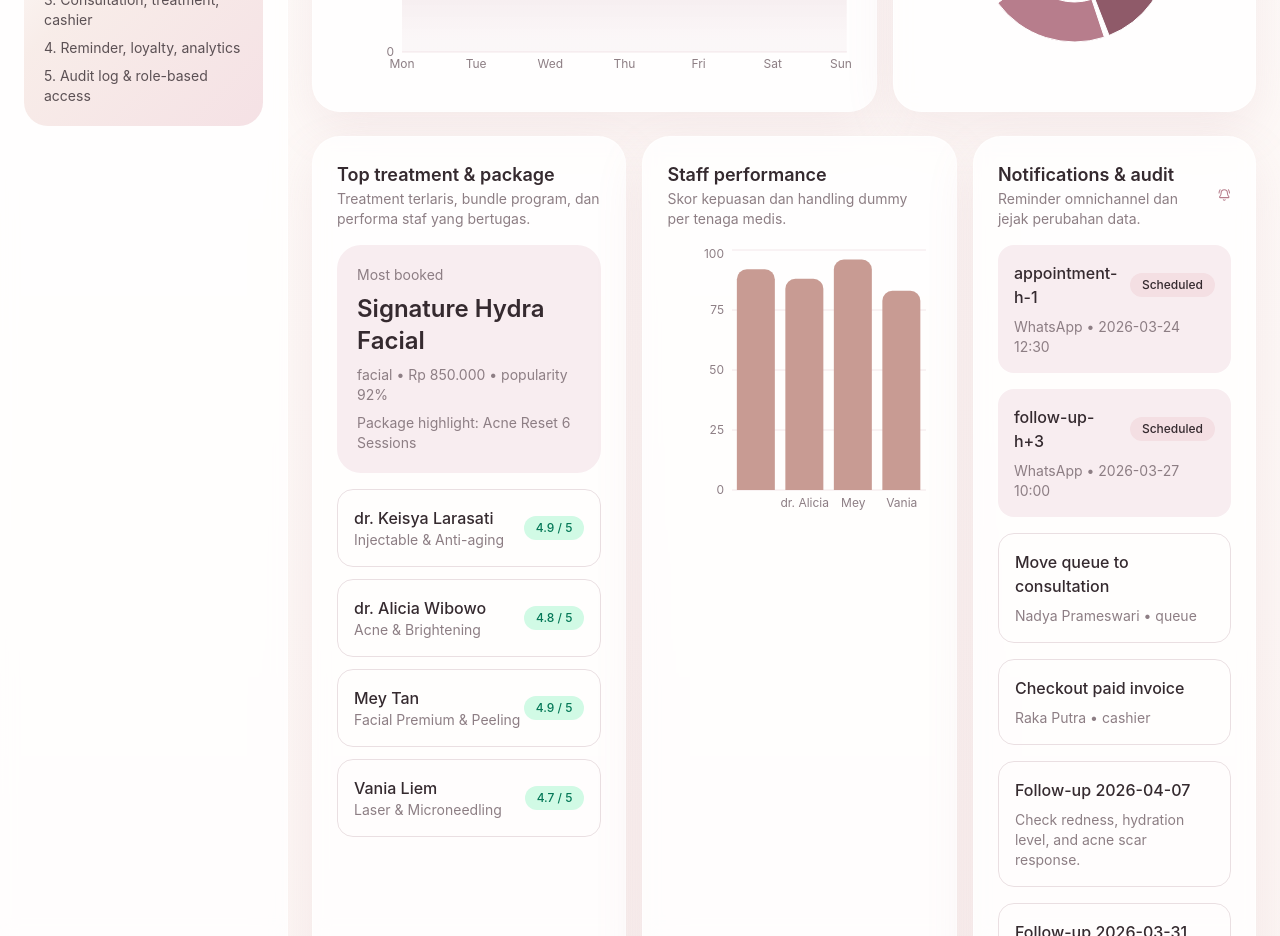
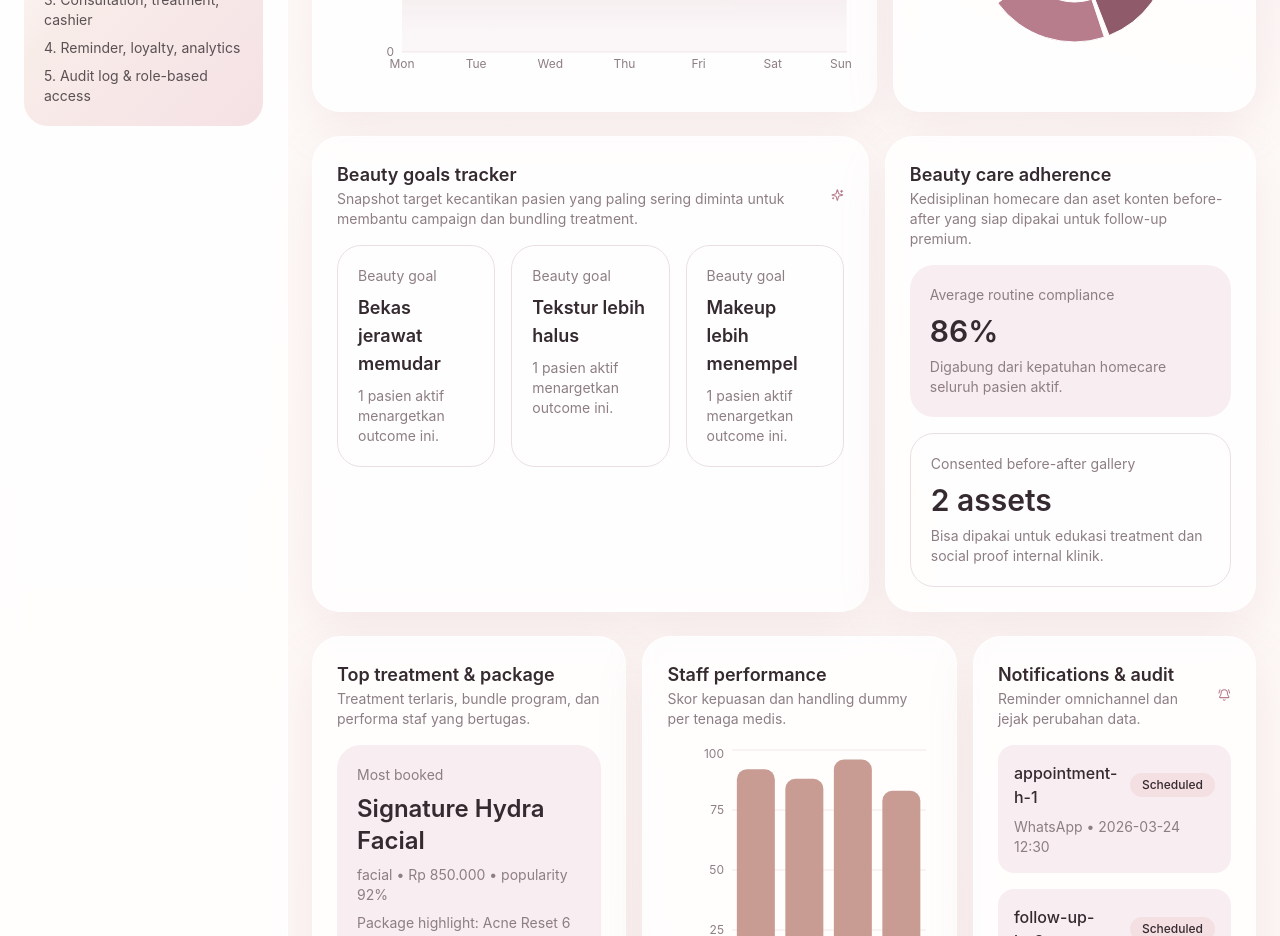
Before and after one commit to sobri3195/qla-clinic, a React (Vite) app: page / in a window 1280 px wide. Shown: the part 780-1716 px from the top of the page. Built offline with nearby package versions, Linux system fonts and the light colour scheme.

Commit message:
feat: add beauty care insights

```diff
--- a/src/data/mock-data.ts
+++ b/src/data/mock-data.ts
@@ -35,18 +35,18 @@ export const initialData: AppState = {
     { id: 'staff-5', name: 'Raka Putra', role: 'Kasir', specialty: 'Cashier & Membership', schedule: 'Daily | 09:00-21:00', patientsHandled: 46, rating: 4.8, avatar: 'https://images.unsplash.com/photo-1500648767791-00dcc994a43e?auto=format&fit=crop&w=200&q=80' },
   ],
   treatments: [
-    { id: 'tr-1', name: 'Signature Hydra Facial', category: 'facial', price: 850000, duration: 60, type: 'Therapist', popularity: 92, consumables: [{ productId: 'prd-1', qty: 1 }, { productId: 'prd-5', qty: 1 }] },
-    { id: 'tr-2', name: 'Glow Peeling Therapy', category: 'peeling', price: 650000, duration: 45, type: 'Doctor', popularity: 80, consumables: [{ productId: 'prd-1', qty: 1 }] },
-    { id: 'tr-3', name: 'Microdermabrasion Pro', category: 'mikrodermabrasi', price: 780000, duration: 50, type: 'Therapist', popularity: 76, consumables: [{ productId: 'prd-4', qty: 1 }] },
-    { id: 'tr-4', name: 'Laser Rejuvenation', category: 'laser', price: 1850000, duration: 75, type: 'Doctor', popularity: 88, consumables: [{ productId: 'prd-5', qty: 1 }] },
-    { id: 'tr-5', name: 'Botox Sculpting', category: 'botox', price: 3250000, duration: 40, type: 'Doctor', popularity: 84, consumables: [{ productId: 'prd-4', qty: 1 }] },
-    { id: 'tr-6', name: 'Filler Contour Deluxe', category: 'filler', price: 4500000, duration: 50, type: 'Doctor', popularity: 67, consumables: [{ productId: 'prd-4', qty: 1 }] },
-    { id: 'tr-7', name: 'PRP Skin Revival', category: 'PRP', price: 2750000, duration: 70, type: 'Hybrid', popularity: 71, consumables: [{ productId: 'prd-5', qty: 1 }] },
-    { id: 'tr-8', name: 'Microneedling Glass Skin', category: 'microneedling', price: 2100000, duration: 80, type: 'Hybrid', popularity: 90, consumables: [{ productId: 'prd-4', qty: 1 }, { productId: 'prd-5', qty: 1 }] },
-    { id: 'tr-9', name: 'Infus Whitening Luxe', category: 'infus whitening', price: 950000, duration: 55, type: 'Therapist', popularity: 65, consumables: [{ productId: 'prd-1', qty: 1 }] },
-    { id: 'tr-10', name: 'Slimming Body Sculpt', category: 'slimming treatment', price: 1500000, duration: 60, type: 'Therapist', popularity: 58, consumables: [{ productId: 'prd-5', qty: 1 }] },
-    { id: 'tr-11', name: 'Acne Reset Program', category: 'acne treatment', price: 720000, duration: 50, type: 'Doctor', popularity: 87, consumables: [{ productId: 'prd-2', qty: 1 }, { productId: 'prd-5', qty: 1 }] },
-    { id: 'tr-12', name: 'Brightening Infusion', category: 'brightening treatment', price: 1180000, duration: 65, type: 'Hybrid', popularity: 82, consumables: [{ productId: 'prd-3', qty: 1 }, { productId: 'prd-5', qty: 1 }] },
+    { id: 'tr-1', name: 'Signature Hydra Facial', category: 'facial', price: 850000, duration: 60, type: 'Therapist', popularity: 92, concernTags: ['Hydration boost', 'Glow instant', 'Pore refining'], downtimeDays: 0, resultWindow: 'Instant glow 3-5 hari', consumables: [{ productId: 'prd-1', qty: 1 }, { productId: 'prd-5', qty: 1 }] },
+    { id: 'tr-2', name: 'Glow Peeling Therapy', category: 'peeling', price: 650000, duration: 45, type: 'Doctor', popularity: 80, concernTags: ['Brightening', 'Texture smoothing', 'Comedone control'], downtimeDays: 2, resultWindow: 'Kulit lebih halus 5-7 hari', consumables: [{ productId: 'prd-1', qty: 1 }] },
+    { id: 'tr-3', name: 'Microdermabrasion Pro', category: 'mikrodermabrasi', price: 780000, duration: 50, type: 'Therapist', popularity: 76, concernTags: ['Texture refining', 'Sebum control'], downtimeDays: 1, resultWindow: 'Tekstur membaik dalam 3 hari', consumables: [{ productId: 'prd-4', qty: 1 }] },
+    { id: 'tr-4', name: 'Laser Rejuvenation', category: 'laser', price: 1850000, duration: 75, type: 'Doctor', popularity: 88, concernTags: ['Anti-aging', 'Pigment correction', 'Firming'], downtimeDays: 3, resultWindow: 'Kolagen terpicu 2-4 minggu', consumables: [{ productId: 'prd-5', qty: 1 }] },
+    { id: 'tr-5', name: 'Botox Sculpting', category: 'botox', price: 3250000, duration: 40, type: 'Doctor', popularity: 84, concernTags: ['Fine lines', 'Jaw slimming', 'Preventive aging'], downtimeDays: 1, resultWindow: 'Hasil optimal 7-14 hari', consumables: [{ productId: 'prd-4', qty: 1 }] },
+    { id: 'tr-6', name: 'Filler Contour Deluxe', category: 'filler', price: 4500000, duration: 50, type: 'Doctor', popularity: 67, concernTags: ['Facial contour', 'Volume restore'], downtimeDays: 4, resultWindow: 'Contour settle 10-14 hari', consumables: [{ productId: 'prd-4', qty: 1 }] },
+    { id: 'tr-7', name: 'PRP Skin Revival', category: 'PRP', price: 2750000, duration: 70, type: 'Hybrid', popularity: 71, concernTags: ['Scar recovery', 'Skin regeneration'], downtimeDays: 3, resultWindow: 'Regenerasi terlihat 2-3 minggu', consumables: [{ productId: 'prd-5', qty: 1 }] },
+    { id: 'tr-8', name: 'Microneedling Glass Skin', category: 'microneedling', price: 2100000, duration: 80, type: 'Hybrid', popularity: 90, concernTags: ['Acne scars', 'Glass skin', 'Pore minimising'], downtimeDays: 3, resultWindow: 'Kulit lebih rata 7-10 hari', consumables: [{ productId: 'prd-4', qty: 1 }, { productId: 'prd-5', qty: 1 }] },
+    { id: 'tr-9', name: 'Infus Whitening Luxe', category: 'infus whitening', price: 950000, duration: 55, type: 'Therapist', popularity: 65, concernTags: ['Radiance support', 'Event prep'], downtimeDays: 0, resultWindow: 'Kulit tampak fresh 1-3 hari', consumables: [{ productId: 'prd-1', qty: 1 }] },
+    { id: 'tr-10', name: 'Slimming Body Sculpt', category: 'slimming treatment', price: 1500000, duration: 60, type: 'Therapist', popularity: 58, concernTags: ['Body contour', 'Firming support'], downtimeDays: 0, resultWindow: 'Maintenance mingguan direkomendasikan', consumables: [{ productId: 'prd-5', qty: 1 }] },
+    { id: 'tr-11', name: 'Acne Reset Program', category: 'acne treatment', price: 720000, duration: 50, type: 'Doctor', popularity: 87, concernTags: ['Active acne', 'Barrier recovery', 'Calming'], downtimeDays: 1, resultWindow: 'Inflamasi turun 3-7 hari', consumables: [{ productId: 'prd-2', qty: 1 }, { productId: 'prd-5', qty: 1 }] },
+    { id: 'tr-12', name: 'Brightening Infusion', category: 'brightening treatment', price: 1180000, duration: 65, type: 'Hybrid', popularity: 82, concernTags: ['Hyperpigmentation', 'Tone evening', 'Glow maintenance'], downtimeDays: 1, resultWindow: 'Tone lebih merata dalam 5-7 hari', consumables: [{ productId: 'prd-3', qty: 1 }, { productId: 'prd-5', qty: 1 }] },
   ],
   treatmentPackages: [
     {
@@ -73,21 +73,21 @@ export const initialData: AppState = {
     },
   ],
   products: [
-    { id: 'prd-1', name: 'QLA Gentle Cleanser', category: 'Cleanser', price: 185000, stock: 42, minStock: 15, supplier: 'Dermalab Supplies', recommendationFor: 'Sensitive skin', status: 'Ready' },
-    { id: 'prd-2', name: 'QLA Acne Defense Serum', category: 'Serum', price: 325000, stock: 18, minStock: 12, supplier: 'Dermalab Supplies', recommendationFor: 'Acne prone', status: 'Ready' },
-    { id: 'prd-3', name: 'QLA Brightening Essence', category: 'Essence', price: 410000, stock: 10, minStock: 12, supplier: 'Glow Source Asia', recommendationFor: 'Dull skin', status: 'Low Stock' },
-    { id: 'prd-4', name: 'QLA Barrier Repair Moisturizer', category: 'Moisturizer', price: 295000, stock: 24, minStock: 10, supplier: 'Glow Source Asia', recommendationFor: 'Dry & compromised skin', status: 'Ready' },
-    { id: 'prd-5', name: 'QLA UV Shield SPF50', category: 'Sunscreen', price: 265000, stock: 30, minStock: 10, supplier: 'QLA Warehouse', recommendationFor: 'Post-treatment', status: 'Ready' },
+    { id: 'prd-1', name: 'QLA Gentle Cleanser', category: 'Cleanser', regimenStep: 'Step 1 · Cleanse', heroIngredient: 'Amino acid surfactant', price: 185000, stock: 42, minStock: 15, supplier: 'Dermalab Supplies', recommendationFor: 'Sensitive skin', status: 'Ready' },
+    { id: 'prd-2', name: 'QLA Acne Defense Serum', category: 'Serum', regimenStep: 'Step 2 · Treat', heroIngredient: 'Niacinamide + zinc PCA', price: 325000, stock: 18, minStock: 12, supplier: 'Dermalab Supplies', recommendationFor: 'Acne prone', status: 'Ready' },
+    { id: 'prd-3', name: 'QLA Brightening Essence', category: 'Essence', regimenStep: 'Step 2 · Treat', heroIngredient: 'Tranexamic acid', price: 410000, stock: 10, minStock: 12, supplier: 'Glow Source Asia', recommendationFor: 'Dull skin', status: 'Low Stock' },
+    { id: 'prd-4', name: 'QLA Barrier Repair Moisturizer', category: 'Moisturizer', regimenStep: 'Step 3 · Repair', heroIngredient: 'Ceramide complex', price: 295000, stock: 24, minStock: 10, supplier: 'Glow Source Asia', recommendationFor: 'Dry & compromised skin', status: 'Ready' },
+    { id: 'prd-5', name: 'QLA UV Shield SPF50', category: 'Sunscreen', regimenStep: 'Step 4 · Protect', heroIngredient: 'Broad spectrum UV filter', price: 265000, stock: 30, minStock: 10, supplier: 'QLA Warehouse', recommendationFor: 'Post-treatment', status: 'Ready' },
   ],
   patients: [
     {
-      id: 'pt-1', medicalRecordNumber: 'MR-240301', name: 'Nabila Amara', age: 27, phone: '0812-1111-2222', email: 'nabila@qla-demo.com', gender: 'Female', concern: 'Acne scars & uneven texture', skinType: 'Combination Acne-Prone', allergies: ['AHA tinggi'], memberTier: 'Gold', loyaltyPoints: 420, referralCode: 'NABILA420', status: 'VIP', joinedAt: '2025-09-12', lastVisit: format(today, 'yyyy-MM-dd'), notes: 'Prefer afternoon sessions. Comfortable with microneedling + LED.', beforeAfter: [{ visitDate: format(addDays(today, -49), 'yyyy-MM-dd'), sessionLabel: 'Session 1', area: 'Cheek & forehead', before: 'https://placehold.co/600x400/f9e3e8/6f4d57?text=Before+Week+1', after: 'https://placehold.co/600x400/e9f6f1/3f8f6b?text=After+Week+8', progressNotes: 'Erythema turun signifikan, tekstur membaik.', consentUsage: true }], treatmentHistory: ['Microneedling Glass Skin', 'Acne Reset Program', 'LED calming therapy'], purchaseHistory: ['QLA Acne Defense Serum', 'QLA UV Shield SPF50']
+      id: 'pt-1', medicalRecordNumber: 'MR-240301', name: 'Nabila Amara', age: 27, phone: '0812-1111-2222', email: 'nabila@qla-demo.com', gender: 'Female', concern: 'Acne scars & uneven texture', skinType: 'Combination Acne-Prone', allergies: ['AHA tinggi'], memberTier: 'Gold', loyaltyPoints: 420, referralCode: 'NABILA420', status: 'VIP', joinedAt: '2025-09-12', lastVisit: format(today, 'yyyy-MM-dd'), notes: 'Prefer afternoon sessions. Comfortable with microneedling + LED.', beautyGoals: ['Bekas jerawat memudar', 'Tekstur lebih halus', 'Makeup lebih menempel'], avoidedIngredients: ['AHA tinggi', 'Physical scrub'], preferredTreatmentIntensity: 'Moderate', routineCompliance: 86, selfieReminderOptIn: true, beforeAfter: [{ visitDate: format(addDays(today, -49), 'yyyy-MM-dd'), sessionLabel: 'Session 1', area: 'Cheek & forehead', before: 'https://placehold.co/600x400/f9e3e8/6f4d57?text=Before+Week+1', after: 'https://placehold.co/600x400/e9f6f1/3f8f6b?text=After+Week+8', progressNotes: 'Erythema turun signifikan, tekstur membaik.', consentUsage: true }], treatmentHistory: ['Microneedling Glass Skin', 'Acne Reset Program', 'LED calming therapy'], purchaseHistory: ['QLA Acne Defense Serum', 'QLA UV Shield SPF50']
     },
     {
-      id: 'pt-2', medicalRecordNumber: 'MR-240302', name: 'Catherine Wijaya', age: 34, phone: '0813-3333-4444', email: 'catherine@qla-demo.com', gender: 'Female', concern: 'Fine lines & skin dullness', skinType: 'Dry Mature', allergies: ['Fragrance'], memberTier: 'Platinum', loyaltyPoints: 890, referralCode: 'CATH890', status: 'Follow Up', joinedAt: '2024-12-20', lastVisit: format(addDays(today, -3), 'yyyy-MM-dd'), notes: 'Interested in anti-aging package and homecare recommendations.', beforeAfter: [{ visitDate: format(addDays(today, -30), 'yyyy-MM-dd'), sessionLabel: 'Contour review', area: 'Jawline & smile lines', before: 'https://placehold.co/600x400/f6ebe6/7d5c61?text=Before+Contour', after: 'https://placehold.co/600x400/f5f7ec/53735f?text=After+Contour', progressNotes: 'Contour lebih tegas, skin glow meningkat.', consentUsage: true }], treatmentHistory: ['Botox Sculpting', 'Laser Rejuvenation'], purchaseHistory: ['QLA Brightening Essence', 'QLA Barrier Repair Moisturizer']
+      id: 'pt-2', medicalRecordNumber: 'MR-240302', name: 'Catherine Wijaya', age: 34, phone: '0813-3333-4444', email: 'catherine@qla-demo.com', gender: 'Female', concern: 'Fine lines & skin dullness', skinType: 'Dry Mature', allergies: ['Fragrance'], memberTier: 'Platinum', loyaltyPoints: 890, referralCode: 'CATH890', status: 'Follow Up', joinedAt: '2024-12-20', lastVisit: format(addDays(today, -3), 'yyyy-MM-dd'), notes: 'Interested in anti-aging package and homecare recommendations.', beautyGoals: ['Garis halus lebih tersamarkan', 'Contour rahang tegas', 'Kulit tetap glowing'], avoidedIngredients: ['Fragrance', 'Alcohol tinggi'], preferredTreatmentIntensity: 'Intensive', routineCompliance: 93, selfieReminderOptIn: true, beforeAfter: [{ visitDate: format(addDays(today, -30), 'yyyy-MM-dd'), sessionLabel: 'Contour review', area: 'Jawline & smile lines', before: 'https://placehold.co/600x400/f6ebe6/7d5c61?text=Before+Contour', after: 'https://placehold.co/600x400/f5f7ec/53735f?text=After+Contour', progressNotes: 'Contour lebih tegas, skin glow meningkat.', consentUsage: true }], treatmentHistory: ['Botox Sculpting', 'Laser Rejuvenation'], purchaseHistory: ['QLA Brightening Essence', 'QLA Barrier Repair Moisturizer']
     },
     {
-      id: 'pt-3', medicalRecordNumber: 'MR-240303', name: 'Michelle Santoso', age: 29, phone: '0812-5555-8888', email: 'michelle@qla-demo.com', gender: 'Female', concern: 'Hyperpigmentation & glow maintenance', skinType: 'Normal', allergies: ['None'], memberTier: 'Silver', loyaltyPoints: 190, referralCode: 'MICH190', referredBy: 'NABILA420', status: 'Active', joinedAt: '2025-05-03', lastVisit: format(addDays(today, -12), 'yyyy-MM-dd'), notes: 'Often books weekend appointments with therapist Mey.', beforeAfter: [{ visitDate: format(addDays(today, -21), 'yyyy-MM-dd'), sessionLabel: 'Brightening review', area: 'Cheeks', before: 'https://placehold.co/600x400/f7e9e8/7a5b67?text=Before+Pigment', after: 'https://placehold.co/600x400/ecf7f2/507562?text=After+Brightening', progressNotes: 'Pigment ringan tersamarkan, tone lebih merata.', consentUsage: false }], treatmentHistory: ['Brightening Infusion', 'Signature Hydra Facial'], purchaseHistory: ['QLA Gentle Cleanser', 'QLA UV Shield SPF50']
+      id: 'pt-3', medicalRecordNumber: 'MR-240303', name: 'Michelle Santoso', age: 29, phone: '0812-5555-8888', email: 'michelle@qla-demo.com', gender: 'Female', concern: 'Hyperpigmentation & glow maintenance', skinType: 'Normal', allergies: ['None'], memberTier: 'Silver', loyaltyPoints: 190, referralCode: 'MICH190', referredBy: 'NABILA420', status: 'Active', joinedAt: '2025-05-03', lastVisit: format(addDays(today, -12), 'yyyy-MM-dd'), notes: 'Often books weekend appointments with therapist Mey.', beautyGoals: ['Tone kulit merata', 'Glow stabil untuk event', 'Perawatan minim downtime'], avoidedIngredients: ['None'], preferredTreatmentIntensity: 'Gentle', routineCompliance: 78, selfieReminderOptIn: false, beforeAfter: [{ visitDate: format(addDays(today, -21), 'yyyy-MM-dd'), sessionLabel: 'Brightening review', area: 'Cheeks', before: 'https://placehold.co/600x400/f7e9e8/7a5b67?text=Before+Pigment', after: 'https://placehold.co/600x400/ecf7f2/507562?text=After+Brightening', progressNotes: 'Pigment ringan tersamarkan, tone lebih merata.', consentUsage: false }], treatmentHistory: ['Brightening Infusion', 'Signature Hydra Facial'], purchaseHistory: ['QLA Gentle Cleanser', 'QLA UV Shield SPF50']
     }
   ],
   appointments: [
--- a/src/pages/dashboard-page.tsx
+++ b/src/pages/dashboard-page.tsx
@@ -18,6 +18,17 @@ export function DashboardPage() {
 
   const topTreatment = [...treatments].sort((a, b) => b.popularity - a.popularity)[0];
   const waitlistCount = appointments.filter((item) => item.waitingList).length;
+  const averageRoutineCompliance = Math.round(patients.reduce((sum, patient) => sum + patient.routineCompliance, 0) / Math.max(patients.length, 1));
+  const concernDistribution = patients.reduce<Record<string, number>>((acc, patient) => {
+    patient.beautyGoals.forEach((goal) => {
+      acc[goal] = (acc[goal] ?? 0) + 1;
+    });
+    return acc;
+  }, {});
+  const topBeautyGoals = Object.entries(concernDistribution)
+    .sort(([, a], [, b]) => b - a)
+    .slice(0, 3);
+  const consentedGalleryCount = patients.flatMap((patient) => patient.beforeAfter).filter((entry) => entry.consentUsage).length;
 
   return (
     <PageShell title="Dashboard" description="Ringkasan operasional QLA Clinic hari ini: booking cerdas, queue workflow, loyalty, reminder, inventory, analytics, dan audit trail.">
@@ -47,6 +58,48 @@ export function DashboardPage() {
             </div>
           </CardHeader>
           <FunnelChartCard />
+        </Card>
+      </div>
+
+      <div className="grid gap-4 xl:grid-cols-[1.2fr_0.8fr]">
+        <Card>
+          <CardHeader>
+            <div>
+              <CardTitle>Beauty goals tracker</CardTitle>
+              <CardDescription>Snapshot target kecantikan pasien yang paling sering diminta untuk membantu campaign dan bundling treatment.</CardDescription>
+            </div>
+            <Sparkles className="h-5 w-5 text-primary" />
+          </CardHeader>
+          <div className="grid gap-4 md:grid-cols-3">
+            {topBeautyGoals.map(([goal, count]) => (
+              <div key={goal} className="rounded-[24px] border border-border p-5">
+                <p className="text-sm text-muted">Beauty goal</p>
+                <h3 className="mt-2 text-lg font-semibold">{goal}</h3>
+                <p className="mt-2 text-sm text-muted">{count} pasien aktif menargetkan outcome ini.</p>
+              </div>
+            ))}
+          </div>
+        </Card>
+
+        <Card>
+          <CardHeader>
+            <div>
+              <CardTitle>Beauty care adherence</CardTitle>
+              <CardDescription>Kedisiplinan homecare dan aset konten before-after yang siap dipakai untuk follow-up premium.</CardDescription>
+            </div>
+          </CardHeader>
+          <div className="space-y-4">
+            <div className="rounded-[24px] bg-secondary p-5">
+              <p className="text-sm text-muted">Average routine compliance</p>
+              <h3 className="mt-2 text-3xl font-semibold">{averageRoutineCompliance}%</h3>
+              <p className="mt-2 text-sm text-muted">Digabung dari kepatuhan homecare seluruh pasien aktif.</p>
+            </div>
+            <div className="rounded-[24px] border border-border p-5">
+              <p className="text-sm text-muted">Consented before-after gallery</p>
+              <h3 className="mt-2 text-3xl font-semibold">{consentedGalleryCount} assets</h3>
+              <p className="mt-2 text-sm text-muted">Bisa dipakai untuk edukasi treatment dan social proof internal klinik.</p>
+            </div>
+          </div>
         </Card>
       </div>
 
```
Also changed, not shown: src/pages/patient-detail-page.tsx (+19 -1 lines), src/pages/products-page.tsx (+25 -0 lines), src/pages/treatments-page.tsx (+32 -0 lines), src/types/index.ts (+10 -0 lines), 1 other file (tests, documents, lock files or other folders).
